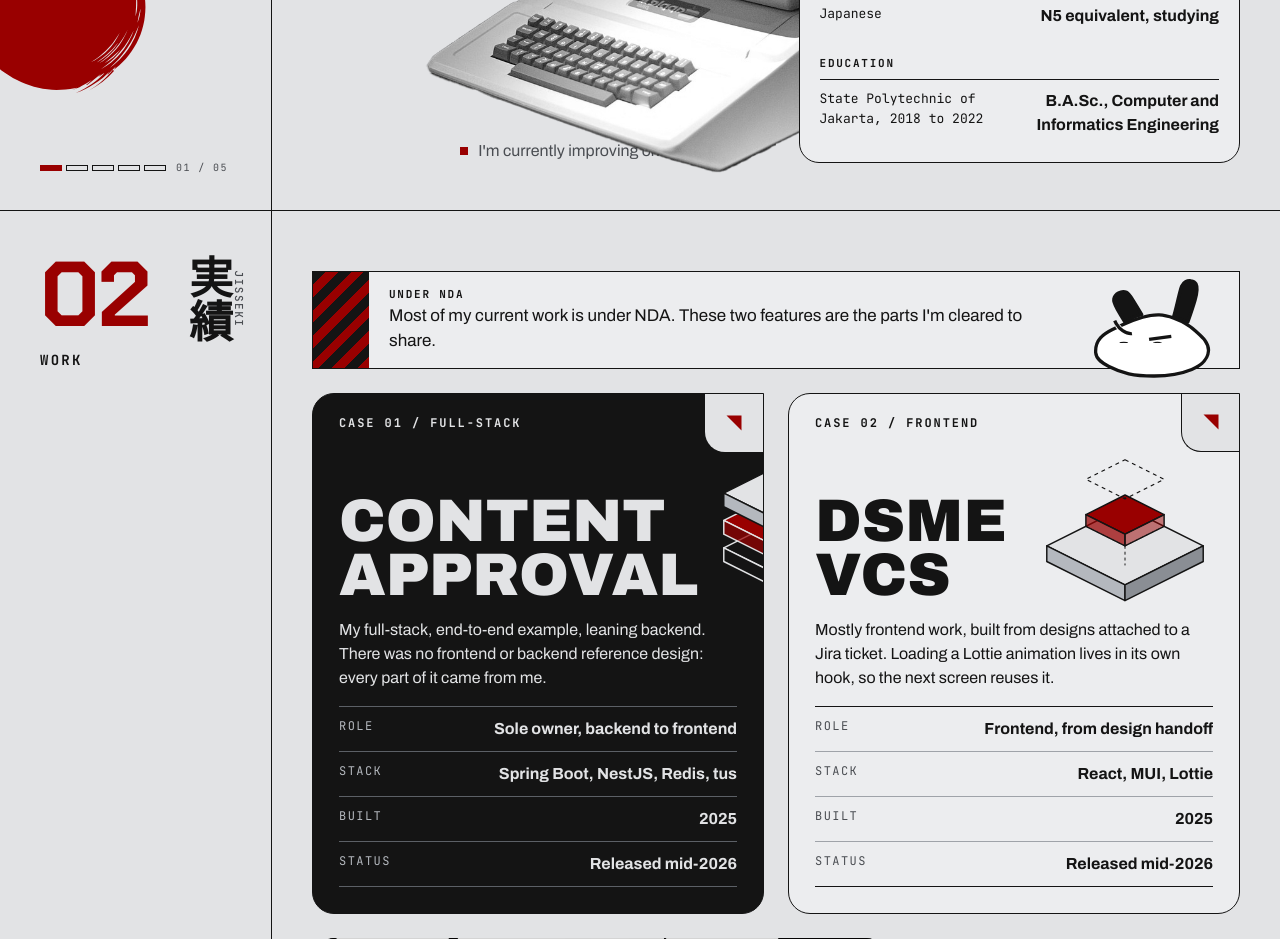
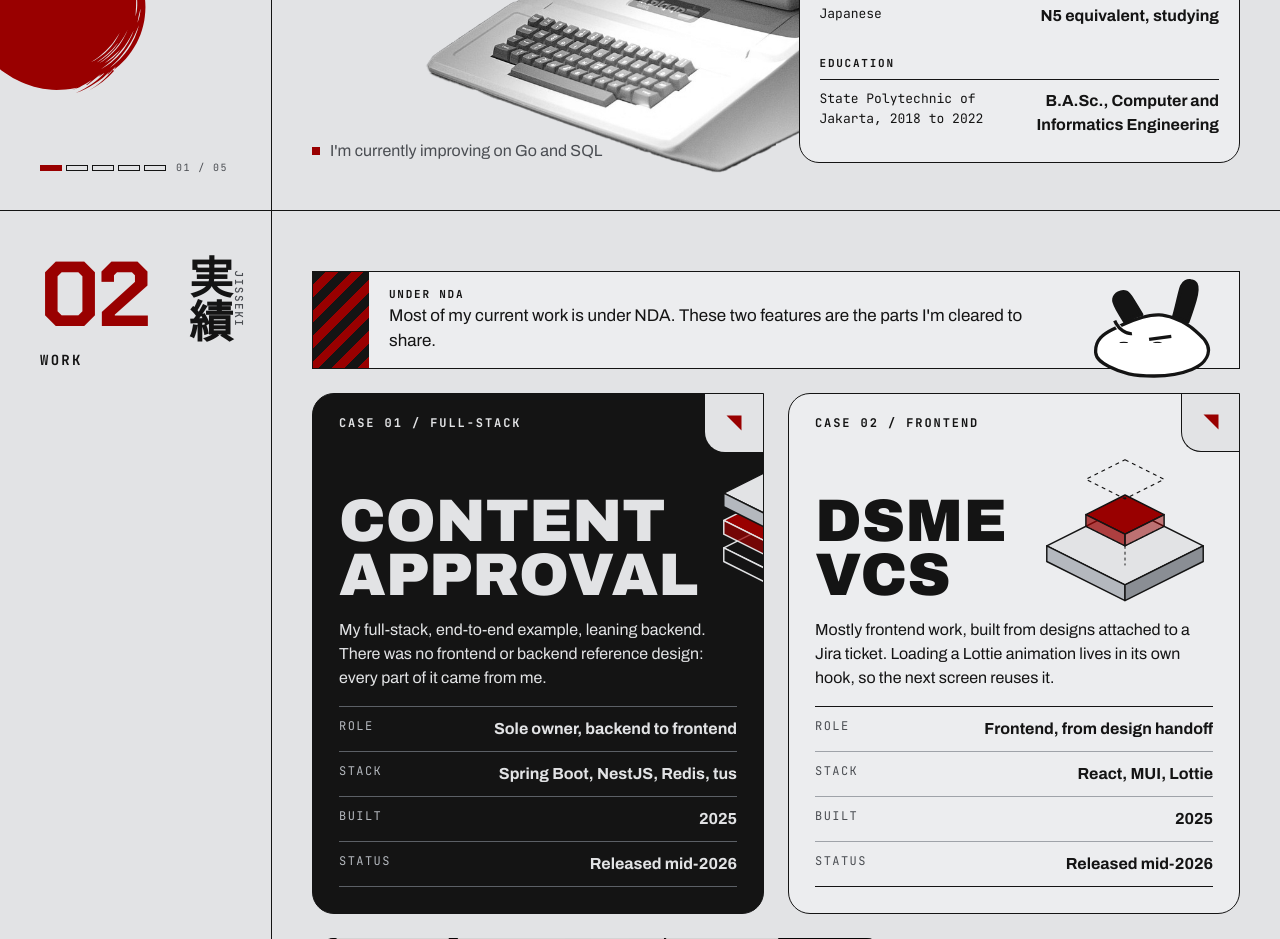
Before and after one commit to FaithL3S5/faith-personal-site, a Next.js app: page / in a window 1280 px wide. Shown: the part 1200-2139 px from the top of the page. Built offline with nearby package versions, Linux system fonts and the light colour scheme.

Commit message:
fix(home): keep the improving line left-aligned on desktop About
Push the line to the bottom of its tablet grid cell with an auto top margin
instead of align-self, which right-aligned it in the desktop flex column.
Also pulls the mobile computer in from the right edge.

```diff
--- a/src/features/home/About/styles/About.module.css
+++ b/src/features/home/About/styles/About.module.css
@@ -61,7 +61,7 @@
 
   .improving {
     grid-area: improving;
-    align-self: end;
+    margin-top: auto;
   }
 
   .computer {
```
